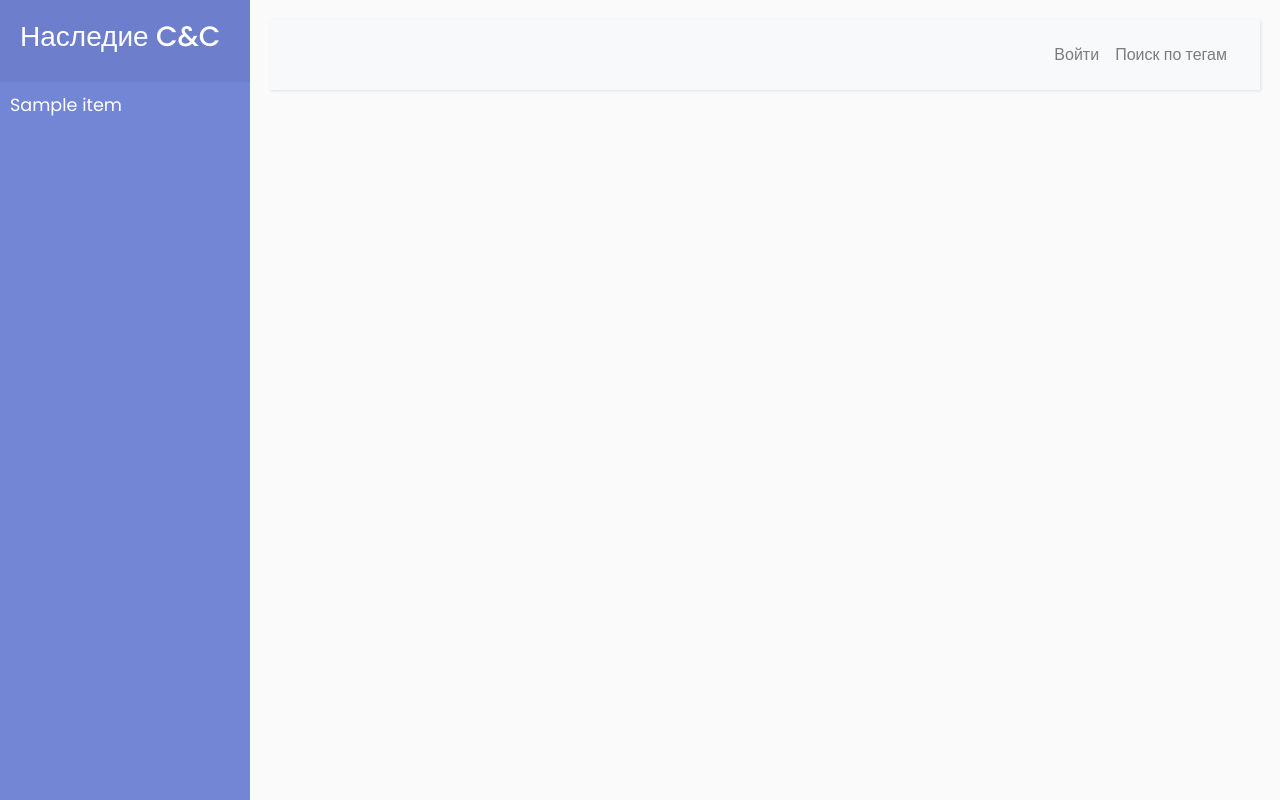
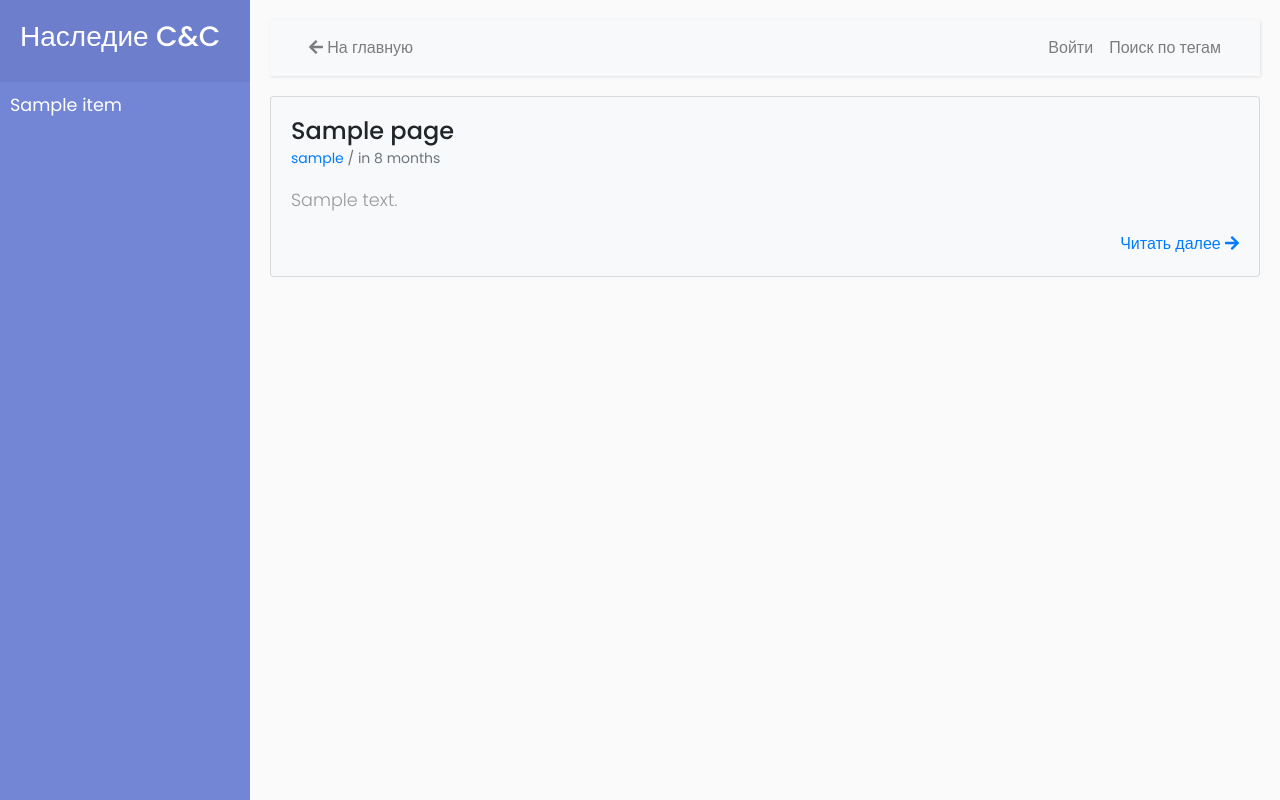
Before and after one commit to Metadorius/cnclegacy, a Flask app: page /index in a window 1280 px wide. Run offline with Flask 2, Linux system fonts and the light colour scheme; tables that the repository leaves empty hold one stand-in row (values such as "Sample post"); some libraries are stand-ins or nearby versions.

Commit message:
Posts lists and post viewing

```diff
--- a/webapp/__init__.py
+++ b/webapp/__init__.py
@@ -5,6 +5,8 @@ from flask_migrate import Migrate
 from flask_login import LoginManager
 from flask_admin import Admin
 from flask_bootstrap import Bootstrap
+from flask_misaka import Misaka
+from flask_moment import Moment
 from webapp.admin_base import ProtectedAdminIndexView
 
 
@@ -15,6 +17,7 @@ migrate = Migrate(app, db)
 login = LoginManager(app)
 dashboard = Admin(app, name='Dashboard', index_view=ProtectedAdminIndexView())
 bootstrap = Bootstrap(app)
-
+md = Misaka(app)
+moment = Moment(app)
 
 from webapp import routes, models, admin, errors
--- a/webapp/routes.py
+++ b/webapp/routes.py
@@ -39,6 +39,24 @@ def logout():
 
 
 @app.route('/')
+def root():
+    return redirect(url_for('index'))
+
+
 @app.route('/index')
 def index():
-    return render_template('index.html', menu_items=MenuItem.query.filter_by(parent_id=None).all())
+    return render_template('index.html',
+        menu_items=MenuItem.query.filter_by(parent_id=None).all(),
+        pages=Page.query.order_by(Page.page_timestamp.desc()).all())
+
+
+@app.route('/page/<url>')
+def full_page(url):
+    page = Page.query.filter_by(page_url=url).first_or_404()
+    return render_template('page.html', menu_items=MenuItem.query.filter_by(parent_id=None).all(), page=page)
+
+
+@app.route('/user/<username>')
+def user_page(username):
+    user = User.query.filter_by(user_login=username).first_or_404()
+    return render_template('user.html', menu_items=MenuItem.query.filter_by(parent_id=None).all(), user=user)
--- a/webapp/static/style.css
+++ b/webapp/static/style.css
@@ -25,12 +25,15 @@
 }
 
 .navbar {
-    padding: 15px 10px;
     background: #fff;
     border: none;
     border-radius: 0;
-    margin-bottom: 40px;
     box-shadow: 1px 1px 3px rgba(0, 0, 0, 0.1);
+}
+
+.card,
+.navbar {
+    margin-bottom: 20px;
 }
 
 .navbar-btn {
--- a/webapp/templates/base.html
+++ b/webapp/templates/base.html
@@ -8,7 +8,9 @@
     {% block styles %}
       <!-- Bootstrap CSS -->
       {{ bootstrap.load_css() }}
+      <link rel="stylesheet" href="https://use.fontawesome.com/releases/v5.8.2/css/all.css" integrity="sha384-oS3vJWv+0UjzBfQzYUhtDYW+Pj2yciDJxpsK1OYPAYjqT085Qq/1cq5FLXAZQ7Ay" crossorigin="anonymous">
       <link rel="stylesheet" href="{{ url_for('static', filename='style.css') }}">
+      <link href="https://cdnjs.cloudflare.com/ajax/libs/select2/4.0.7/css/select2.min.css" rel="stylesheet" />
     {% endblock %}
     {% if title %}
       <title>{{ title }} | Наследие C&C</title>
@@ -32,6 +34,9 @@
   {% block scripts %}
     <!-- Optional JavaScript -->
     {{ bootstrap.load_js() }}
+    {{ moment.include_moment() }}
+    {{ moment.locale('ru') }}
+    <script src="https://cdnjs.cloudflare.com/ajax/libs/select2/4.0.7/js/select2.min.js"></script>
   {% endblock %}
 </body>
 </html>
--- a/webapp/templates/index.html
+++ b/webapp/templates/index.html
@@ -1,5 +1,8 @@
 {% extends "navigation.html" %}
+{% from "macros.html"import page_preview with context %}
 
 {% block page_content %}
-
+    {% for page in pages %}
+        {{ page_preview(page) }}
+    {% endfor %}
 {% endblock %}
--- /dev/null
+++ b/webapp/templates/macros.html
@@ -0,0 +1,42 @@
+{% macro page_preview(page) %}
+<div class="card bg-light">
+  <div class="card-body">
+    <h4 class="card-title mb-0">{{ page.page_title }}</h4>
+    <small class="card-subtitle mb-2 text-muted">
+      <a href="/user/{{ page.page_author.user_login }}">{{ page.page_author.user_login }}</a> / {{ moment(page.page_timestamp).fromNow() }}
+    </small>
+    <p class="card-text">{{ page.page_preview|markdown }}</p>
+    <a href="/page/{{ page.page_url }}" class="card-link float-right">Читать далее <i class="fas fa-arrow-right"></i></a>
+  </div>
+</div>
+{% endmacro %}
+
+{% macro page_full(page) %}
+<div class="card bg-light">
+  <div class="card-body">
+    <h4 class="card-title mb-0">{{ page.page_title }}</h4>
+    <small class="card-subtitle mb-2 text-muted">
+      <a href="/user/{{ page.page_author.user_login }}">{{ page.page_author.user_login }}</a> / {{ moment(page.page_timestamp).fromNow() }}
+    </small>
+    <p class="card-text">{{ page.page_content|markdown }}</p>
+  </div>
+  {% if page.page_files.all() %}
+  <ul class="list-group list-group-flush">
+    <li class="list-group-item">
+      <h6 class="card-title">Прикрепленные файлы</h5>
+      {% for file in page.page_files %}
+          <a href="/static/managed/{{ file.file_path }}" class="btn btn-primary"><i class="fas fa-file-download"></i> {{ file.file_path|truncate(16) }}</a>
+      {% endfor %}
+    </li>
+  </ul>
+  {% endif %}
+  {% if page.page_tags.all() %}
+  <div class="card-footer text-muted">
+    <small>Метки:</small>
+    {% for tag in page.page_tags %}
+      <a href="#" class="badge badge-primary"><i class="fas fa-tag"></i> {{ tag.tag_name }}</a>
+    {% endfor %}
+  </div>
+  {% endif %}
+</div>
+{% endmacro %}
--- a/webapp/templates/navigation.html
+++ b/webapp/templates/navigation.html
@@ -8,7 +8,11 @@
     <div id="content">
       <nav class="navbar navbar-expand-lg navbar-light bg-light">
         <div class="container-fluid">
-
+          <ul class="nav navbar-nav mr-auto">
+              <li class="nav-item">
+                <a class="nav-link" href="/"><i class="fas fa-arrow-left"></i> На главную</a>
+              </li>
+          </ul>
           <ul class="nav navbar-nav ml-auto">
             {% if current_user.is_anonymous %}
               <li class="nav-item">
--- /dev/null
+++ b/webapp/templates/page.html
@@ -0,0 +1,6 @@
+{% extends "navigation.html" %}
+{% from "macros.html"import page_full with context %}
+
+{% block page_content %}
+    {{ page_full(page) }}
+{% endblock %}
```
Also changed, not shown: webapp/templates/user.html (added, +8 -0 lines).
